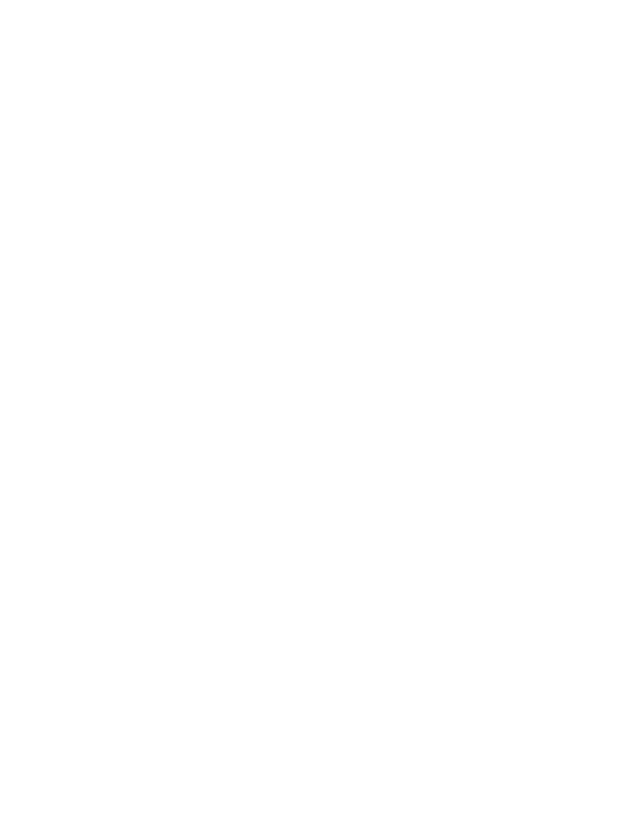
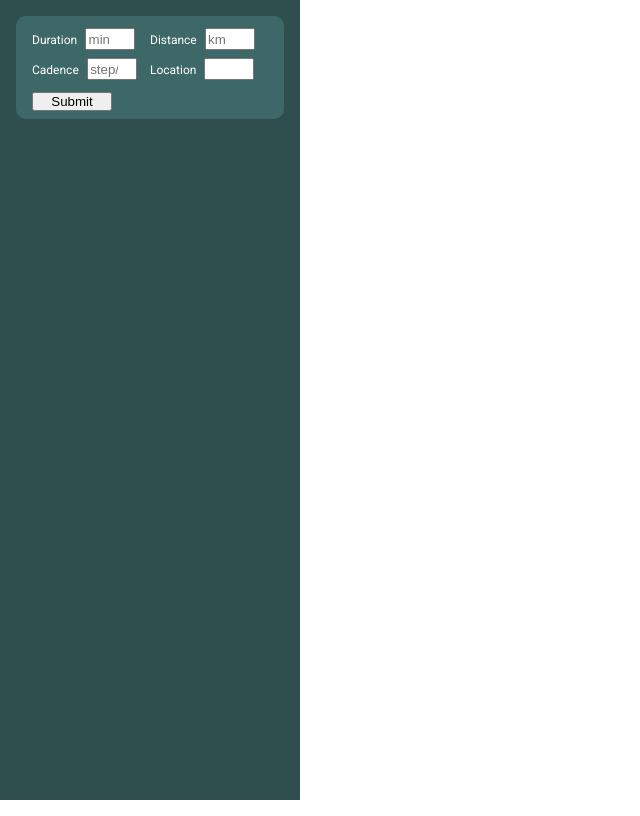
Before and after one commit to ioni5/mapping-workout, a website: page index.html in a window 1280 px wide. Shown: the whole page, without its empty margins (0-640 px from the left). Drawn offline with nearby package versions, Linux system fonts and the light colour scheme.

Commit message:
add form to running work

```diff
--- a/index.css
+++ b/index.css
@@ -1,3 +1,57 @@
+@import url('https://fonts.googleapis.com/css2?family=Roboto:ital,wght@0,100;0,300;0,400;0,500;0,700;0,900;1,100;1,300;1,400;1,500;1,700;1,900&display=swap');
+
+* {
+    margin: 0;
+    padding: 0;
+    box-sizing: border-box;
+}
+
+main {
+    font-family: 'Roboto', sans-serif;
+    display: flex;
+}
+
+.sidebar {
+    width: 300px;
+    padding: 1rem;
+    color: white;
+    background-color: darkslategrey;
+}
+
 #map {
+    flex-grow: 1;
     height: 100vh;
 }
+
+.running__form {
+    background-color: rgb(62, 104, 104);
+    padding: 0.5rem 1rem;
+    border-radius: 10px;
+    font-size: 12px;
+    display: flex;
+    flex-wrap: wrap;
+
+}
+
+.running__form label {
+    margin-right: 0.3rem;
+}
+
+.running__form input {
+    padding: 0.1rem;
+}
+
+.running__form #submit {
+    width: 80px;
+    margin-top: 0.5rem;
+}
+
+.form__row {
+    width: 50%;
+    margin-bottom: 0.25rem;
+    margin-top: 0.25rem;
+}
+
+.running__form input {
+    width: 50px;
+}
--- a/index.html
+++ b/index.html
@@ -11,6 +11,40 @@
     <title>Mapping Workout</title>
 </head>
 <body>
-    <div id="map"></div>
+    <main>
+        <div class="sidebar">
+            <form class="running__form">
+                <div class="form__row">
+                    <label for="duration">Duration</label>
+                    <input
+                        id="duration"
+                        type="number"
+                        placeholder="min">
+                </div>
+                <div class="form__row">
+                    <label for="distance">Distance</label>
+                    <input
+                        id="distance"
+                        type="number"
+                        placeholder="km">
+                </div>
+                <div class="form__row">
+                    <label for="cadence">Cadence</label>
+                    <input
+                        id="cadence"
+                        type="number"
+                        placeholder="step/min">
+                </div>
+                <div class="form__row">
+                    <label for="location">Location</label>
+                    <input
+                        id="location"
+                        type="input">
+                </div>
+                <button id="submit" type="submit">Submit</button>
+            </form>
+        </div>
+        <div id="map"></div>
+    </main>
 </body>
 </html>
--- a/index.js
+++ b/index.js
@@ -1,3 +1,11 @@
+const workingouts = [];
+
+const durationEl = document.querySelector("#duration");
+const distanceEl = document.querySelector("#distance");
+const cadenceEl = document.querySelector("#cadence");
+const locationEl = document.querySelector("#location");
+const submitEl = document.querySelector("#submit");
+
 if (navigator.geolocation) {
     navigator.geolocation.getCurrentPosition((position) => {
         const coords = [position.coords.latitude, position.coords.longitude];
@@ -10,3 +18,15 @@ if (navigator.geolocation) {
         }).addTo(map);
     }, () => alert("Could not get your position"));
 }
+
+submitEl.addEventListener("click", (ev) => {
+    ev.preventDefault();
+    workingouts.push({
+        distance: distanceEl.value,
+        duration: durationEl.value,
+        cadence: cadenceEl.value,
+        location: locationEl.value
+    });
+
+    console.log(workingouts);
+});
```
